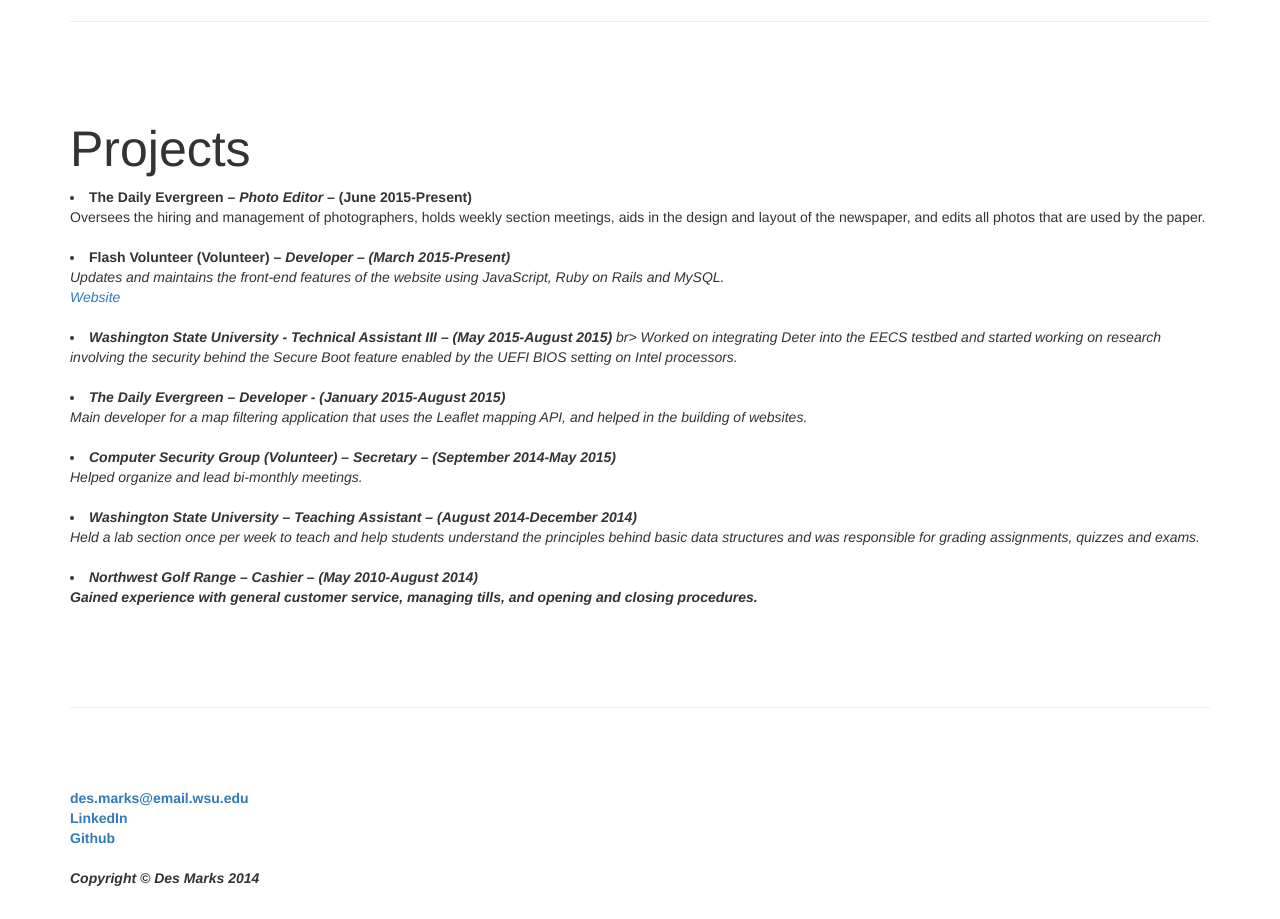
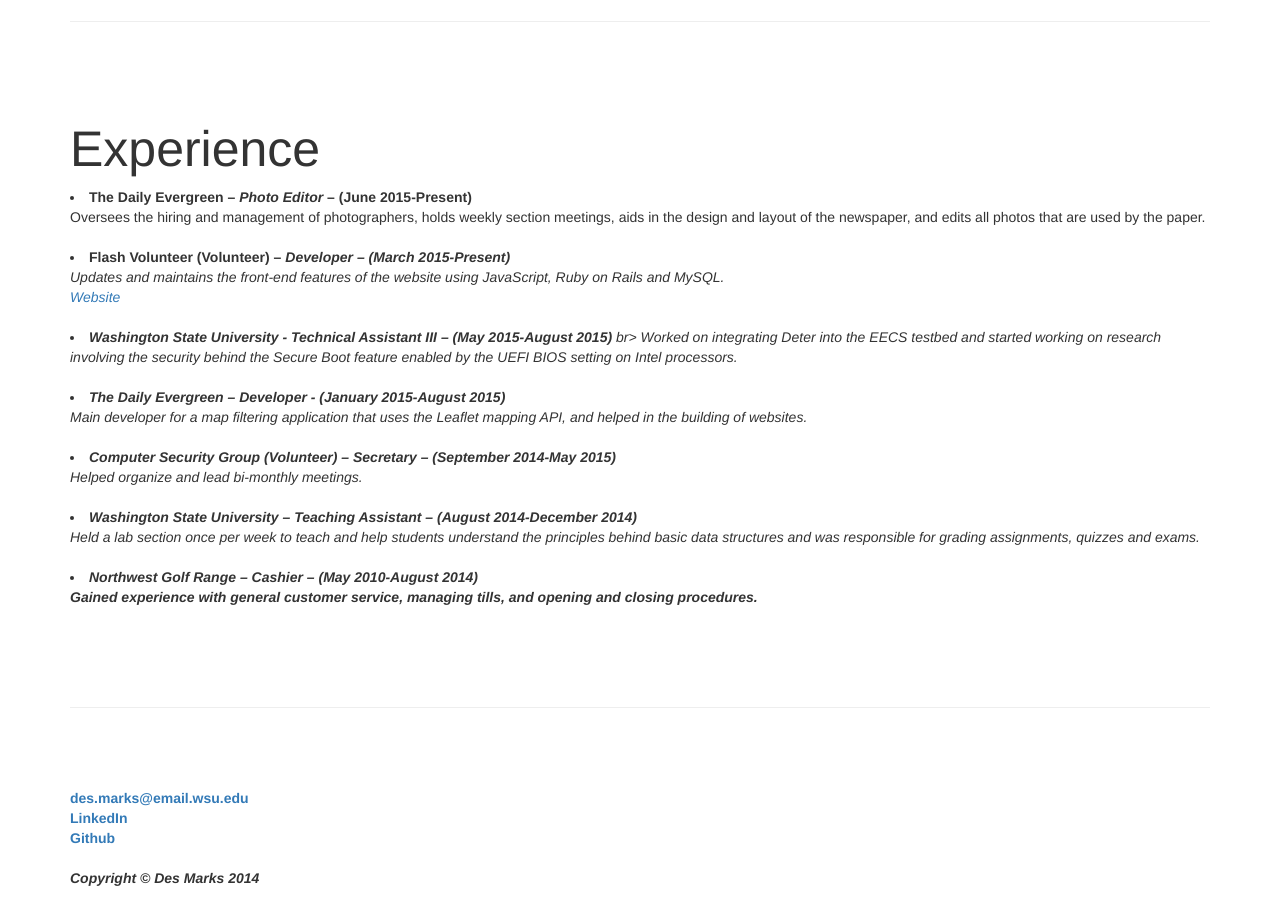
Before and after one commit to nodes11/nodes11.github.io, a website: page index.html in a window 1280 px wide. Shown: the part 2360-3279 px from the top of the page. Drawn offline with Linux system fonts and the light colour scheme.

Commit message:
More stuff

```diff
--- a/index.html
+++ b/index.html
@@ -152,8 +152,8 @@
         <hr class="featurette-divider">
 
         <!-- Third Featurette -->
-        <div class="featurette" id="projects">
-            <h2 class="featurette-heading">Projects</h2>
+        <div class="featurette" id="experience">
+            <h2 class="featurette-heading">Experience</h2>
             <li><b>The Daily Evergreen – <i>Photo Editor</i> – (June 2015-Present)</b>
               <br>
               Oversees the hiring and management of photographers, holds weekly section meetings, aids in the design and layout of the newspaper, and edits all photos that are used by the paper.
```
